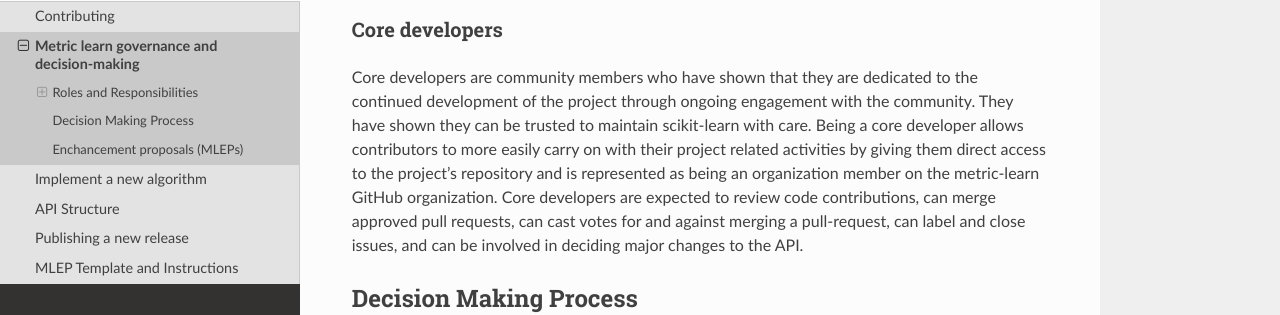
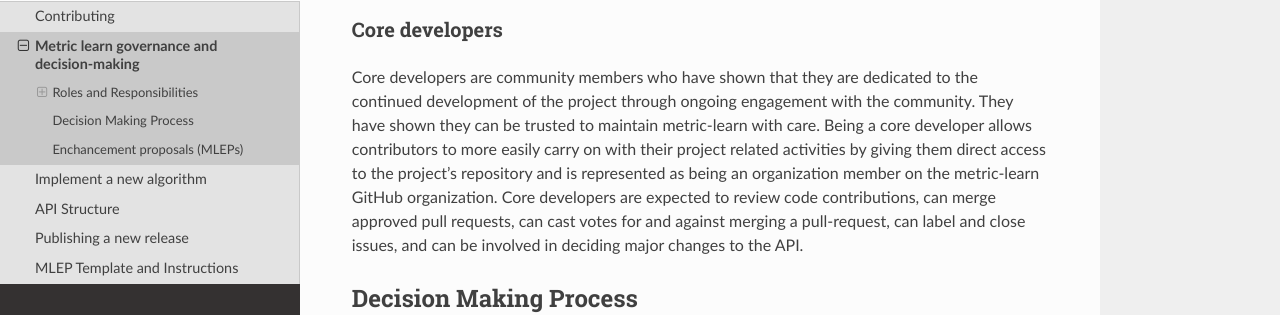
Before and after one commit to scikit-learn-contrib/metric-learn, a Sphinx documentation site: the page built from doc/contrib/governance.rst, in a window 1280 px wide and 900 px high, scrolled down 396 px. Shown: the part 190-505 px from the top of the window. Built offline with Sphinx 7.4.7 and the Read the Docs theme 2.0.0, drawn with Linux system fonts in a browser that asks for light colours; pages that are not in the unit, such as notebooks, are missing from menus.

Commit message:
Fix scikitlearn -> metriclearn typos

```diff
--- a/doc/contrib/governance.rst
+++ b/doc/contrib/governance.rst
@@ -33,7 +33,7 @@
 Core developers are community members who have shown that they are
 dedicated to the continued development of the project through ongoing
 engagement with the community. They have shown they can be trusted to
-maintain scikit-learn with care. Being a core developer allows
+maintain metric-learn with care. Being a core developer allows
 contributors to more easily carry on with their project related
 activities by giving them direct access to the project’s repository and
 is represented as being an organization member on the metric-learn GitHub
```
Also changed, not shown: doc/contrib/contributing.rst (+5 -5 lines).
